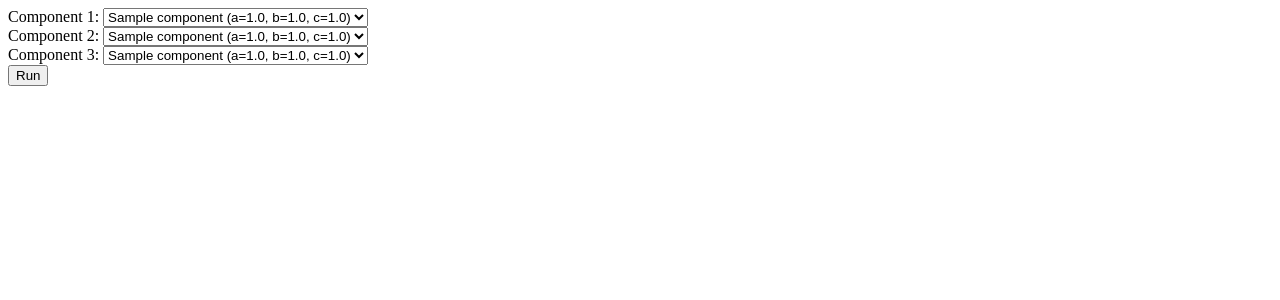
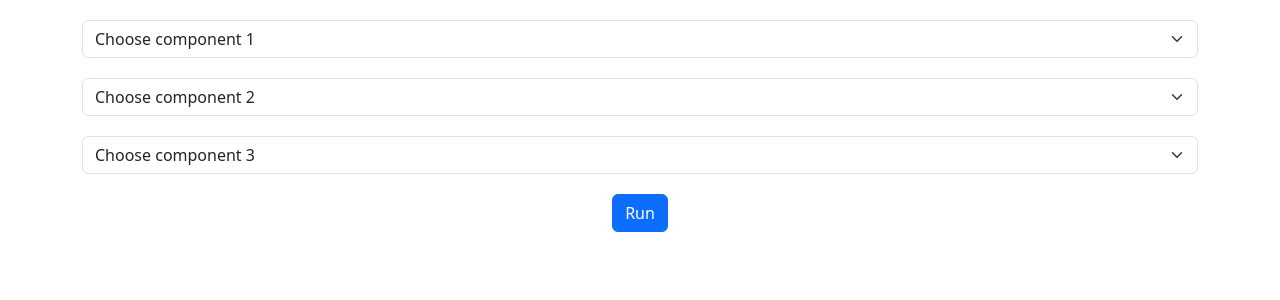
Before and after one commit to ocots/dacota, a Django app: page / in a window 1280 px wide. Shown: the top 300 px of the page. Run offline with Django 4.2, Linux system fonts and the light colour scheme; tables that the repository leaves empty hold one stand-in row (values such as "Sample post").

Commit message:
including bootstrap for syling the selects in the form

```diff
--- a/backend_django/backend_django/settings.py
+++ b/backend_django/backend_django/settings.py
@@ -118,7 +118,7 @@ USE_TZ = True
 # Static files (CSS, JavaScript, Images)
 # https://docs.djangoproject.com/en/4.0/howto/static-files/
 
-STATIC_URL = "static/"
+STATIC_URL = "ternary_azeotrope/static/"
 
 # Default primary key field type
 # https://docs.djangoproject.com/en/4.0/ref/settings/#default-auto-field
--- /dev/null
+++ b/backend_django/ternary_azeotrope/static/index.css
@@ -0,0 +1,4 @@
+.component {
+    margin-top: 20px;
+    margin-bottom: 20px;
+}
--- a/backend_django/ternary_azeotrope/templates/ternary_azeotrope/index.html
+++ b/backend_django/ternary_azeotrope/templates/ternary_azeotrope/index.html
@@ -1,12 +1,23 @@
-{% extends 'ternary_azeotrope/layout.html' %} {% block content %}
+{% extends 'ternary_azeotrope/layout.html' %}
 
+{% load static %}
+{% block title %}Home{%endblock%}
 
-<form action="{% url 'run' %}" method="post">
+{% block head %}
+
+<link rel="stylesheet" href="{% static 'index.css' %}">
+
+{% endblock %}
+
+{% block content %}
+
+<form action="{% url 'run' %}" method="post" class="container text-center">
     {% csrf_token %}
     <div id="componenetsSelection">
+
         <div class="component">
-            Component 1:
-            <select name="component1">
+            <select name="component1" class="form-select" >
+                <option selected>Choose component 1</option>
                 {% for component in componenents%}
                 <option value="{{component.id}}">{{component}}</option>
                 {% endfor %}
@@ -14,18 +25,17 @@
         </div
 
         <div class="component">
-            Component 2:
-            <select name="component2">
+            <select name="component2" class="form-select">
+                <option selected>Choose component 2</option>
                 {% for component in componenents%}
                 <option value="{{component.id}}">{{component}}</option>
                 {% endfor %}
             </select>
         </div>
 
-
         <div class="component">
-            Component 3:
-            <select name="component3">
+            <select name="component3" class="form-select">
+                <option selected>Choose component 3</option>
                 {% for component in componenents%}
                 <option value="{{component.id}}">{{component}}</option>
                 {% endfor %}
@@ -34,6 +44,6 @@
     </div>
 
 
-    <input type="submit" value="Run">
+    <input type="submit" value="Run" class="btn btn-primary">
 </form>
 {% endblock%}
--- a/backend_django/ternary_azeotrope/templates/ternary_azeotrope/layout.html
+++ b/backend_django/ternary_azeotrope/templates/ternary_azeotrope/layout.html
@@ -1,14 +1,17 @@
 <!DOCTYPE html>
 <html>
-<head>
-  <title>{% block title %}
-    {% endblock %}
-  </title>
-</head>
-<body>
+  <head>
+    <title>{% block title %} {% endblock %}</title>
+    <link
+      href="https://cdn.jsdelivr.net/npm/bootstrap@5.3.0-alpha1/dist/css/bootstrap.min.css"
+      rel="stylesheet"
+      integrity="sha384-GLhlTQ8iRABdZLl6O3oVMWSktQOp6b7In1Zl3/Jr59b6EGGoI1aFkw7cmDA6j6gD"
+      crossorigin="anonymous"
+    />
 
-  {% block content %}
-  {% endblock %}
-
-</body>
+    {% block head %} {% endblock %}
+  </head>
+  <body>
+    {% block content %} {% endblock %}
+  </body>
 </html>
```
